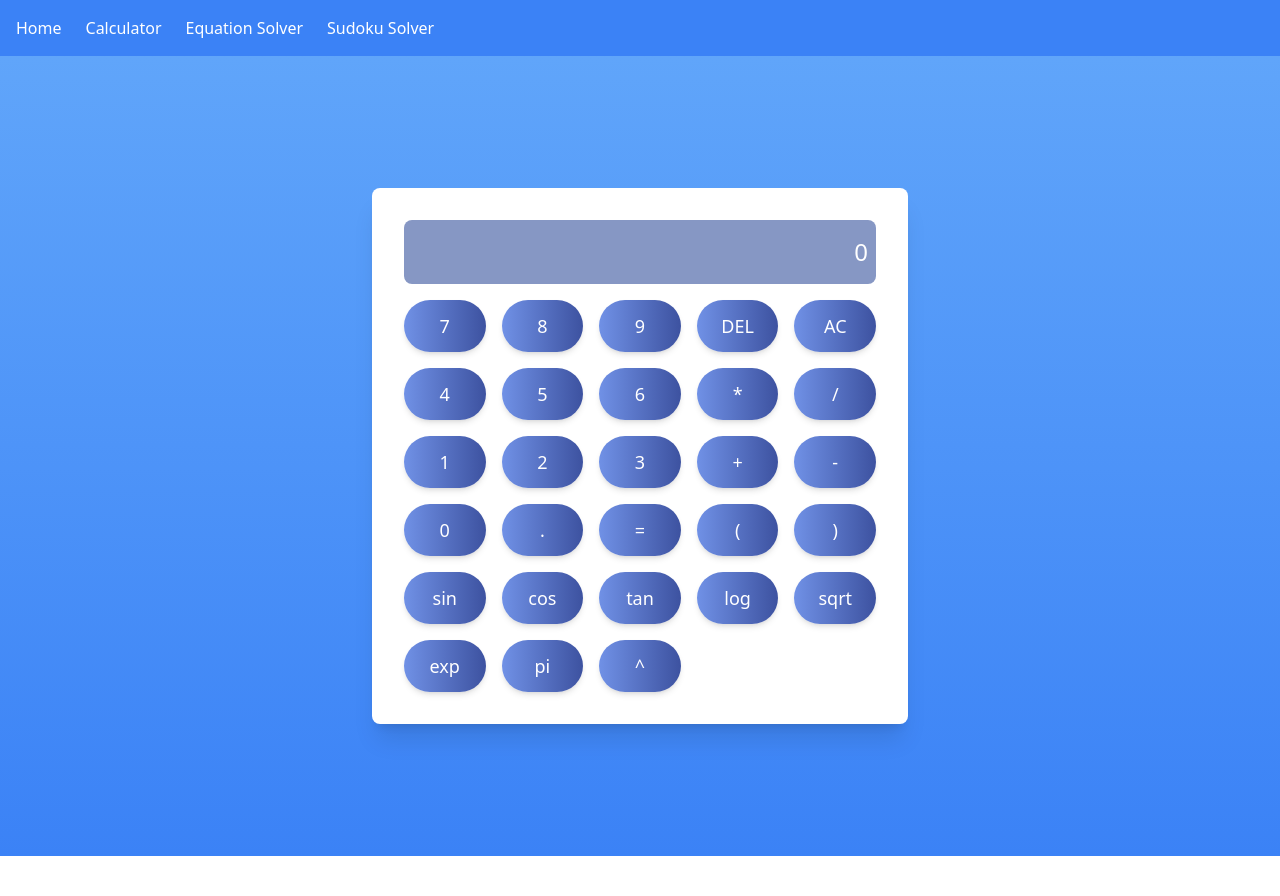
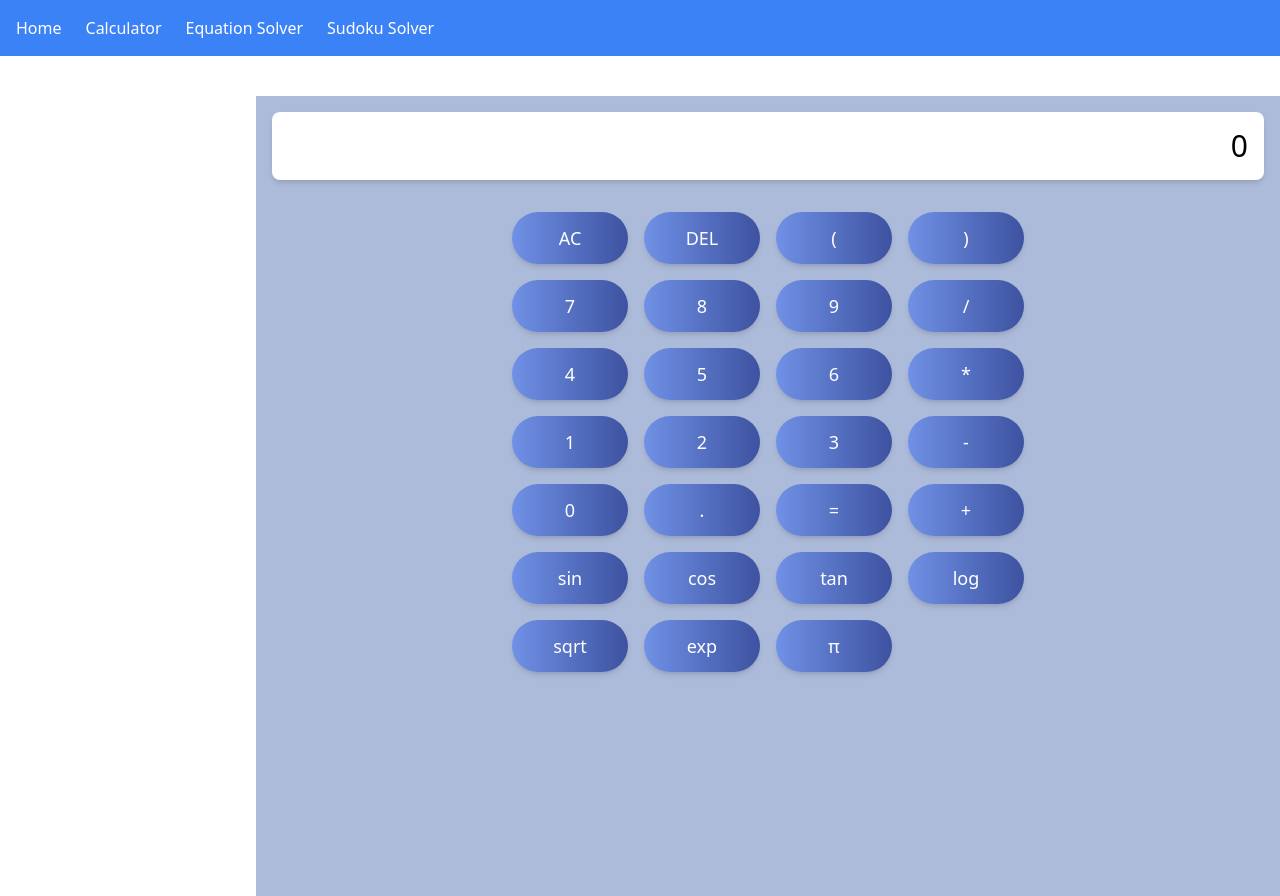
Before and after one commit to K1ngKP/scientific-calculator, a React (Create React App) app: page /calculator in a window 1280 px wide. Before the commit the page ends 856 px from the top, so only its background shows below. Built offline with nearby package versions, Linux system fonts and the light colour scheme.

Commit message:
pi as a value

```diff
--- a/package.json
+++ b/package.json
@@ -8,6 +8,7 @@
     "@testing-library/user-event": "^13.5.0",
     "react": "^18.3.1",
     "react-dom": "^18.3.1",
+    "react-rnd": "^10.4.10",
     "react-router-dom": "^6.23.1",
     "react-scripts": "5.0.1",
     "tailwind": "^4.0.0",
--- a/src/components/Calculator.js
+++ b/src/components/Calculator.js
@@ -21,14 +21,13 @@ const Calculator = () => {
     if (label === '=') {
       try {
         let expression = input;
-        // Replace function names with their respective JavaScript function calls
         expression = expression.replace(/sin/g, 'Math.sin');
         expression = expression.replace(/cos/g, 'Math.cos');
         expression = expression.replace(/tan/g, 'Math.tan');
         expression = expression.replace(/log/g, 'Math.log');
         expression = expression.replace(/sqrt/g, 'Math.sqrt');
         expression = expression.replace(/exp/g, 'Math.exp');
-        expression = expression.replace(/pi/g, 'Math.PI');
+        expression = expression.replace(/π/g, 'Math.PI');
         expression = expression.replace(/\^/g, '**');
 
         const evaluated = eval(expression);
@@ -40,7 +39,7 @@ const Calculator = () => {
       return;
     }
 
-    if (['sin', 'cos', 'tan', 'log', 'sqrt', 'exp', 'pi'].includes(label)) {
+    if (['sin', 'cos', 'tan', 'log', 'sqrt', 'exp'].includes(label)) {
       setInput(input + label + '(');
       return;
     }
@@ -54,8 +53,8 @@ const Calculator = () => {
   };
 
   return (
-    <div className="flex justify-center items-center min-h-screen bg-gradient-to-b from-blue-400 to-blue-500">
-      <div className="bg-white rounded-lg shadow-xl p-8">
+    <div className="flex">
+      <div className="ml-64 mt-10 flex flex-col items-center w-full p-4 bg-[#ADBBDA] min-h-screen">
         <Display value={input || result || '0'} />
         <ButtonPanel handleClick={handleClick} />
       </div>
--- a/src/components/CalculatorAssets/ButtonPanel.js
+++ b/src/components/CalculatorAssets/ButtonPanel.js
@@ -3,18 +3,18 @@ import Button from './Button';
 
 const ButtonPanel = ({ handleClick }) => {
   const buttons = [
-    '7', '8', '9', 'DEL', 'AC',
-    '4', '5', '6', '*', '/',
-    '1', '2', '3', '+', '-',
-    '0', '.', '=', '(', ')',
-    'sin', 'cos', 'tan', 'log', 'sqrt',
-    'exp', 'pi', '^'
+    'AC', 'DEL', '(', ')',
+    '7', '8', '9', '/',
+    '4', '5', '6', '*',
+    '1', '2', '3', '-',
+    '0', '.', '=', '+',
+    'sin', 'cos', 'tan', 'log', 'sqrt', 'exp', 'π'
   ];
 
   return (
-    <div className="grid grid-cols-5 gap-4">
-      {buttons.map(button => (
-        <Button key={button} label={button} onClick={handleClick} />
+    <div className="grid grid-cols-4 gap-4 w-full max-w-lg mt-8">
+      {buttons.map((label) => (
+        <Button key={label} label={label} onClick={handleClick} />
       ))}
     </div>
   );
--- a/src/components/CalculatorAssets/Display.js
+++ b/src/components/CalculatorAssets/Display.js
@@ -2,7 +2,7 @@ import React from 'react';
 
 const Display = ({ value }) => {
   return (
-    <div className="w-full bg-[#8697C4] text-right text-2xl text-white py-4 px-2 rounded-lg mb-4">
+    <div className="w-full bg-white text-right text-3xl p-4 rounded-lg shadow-md">
       {value}
     </div>
   );
```
Also changed, not shown: 1 other file (tests, documents, lock files or other folders).
